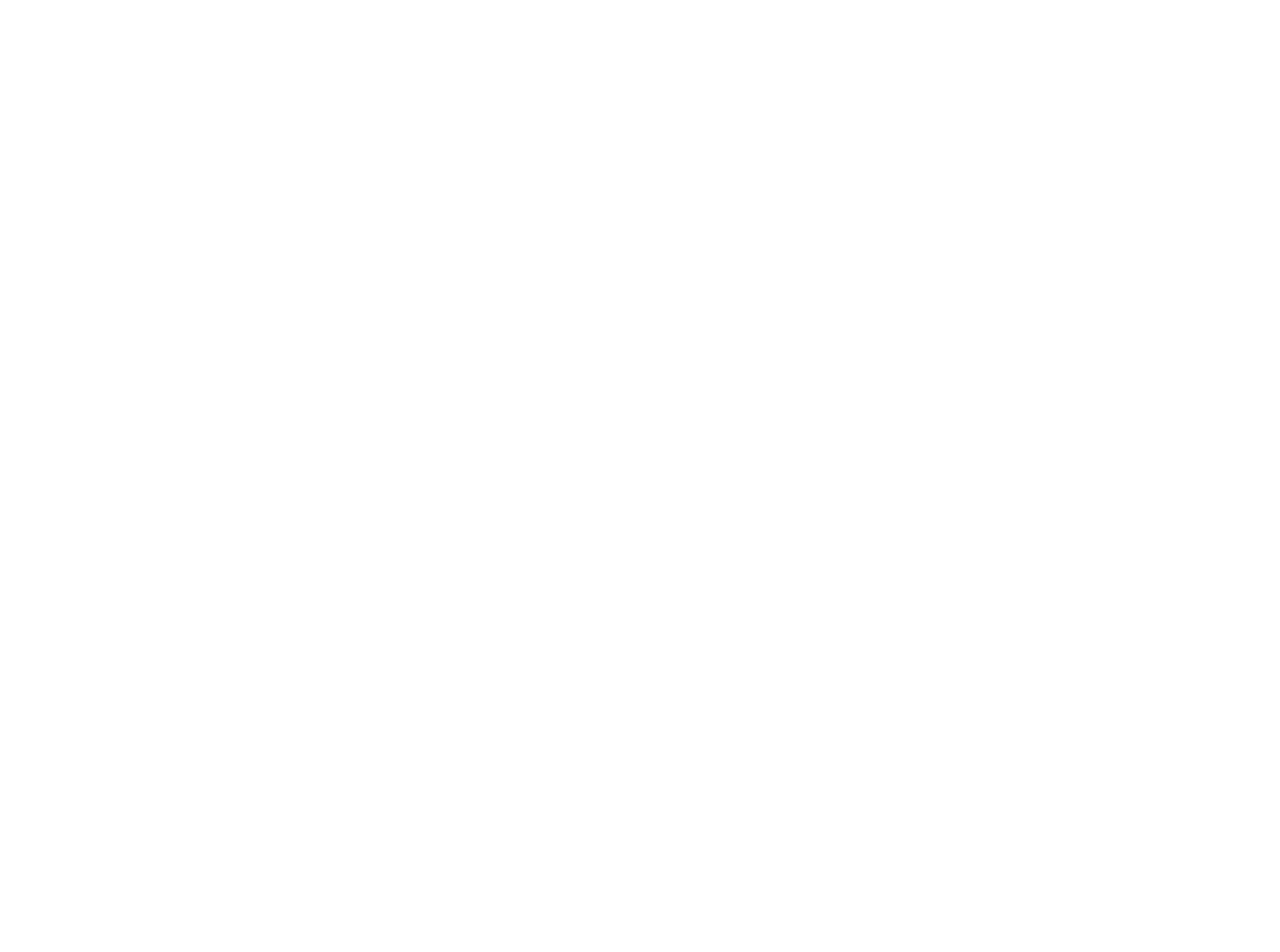
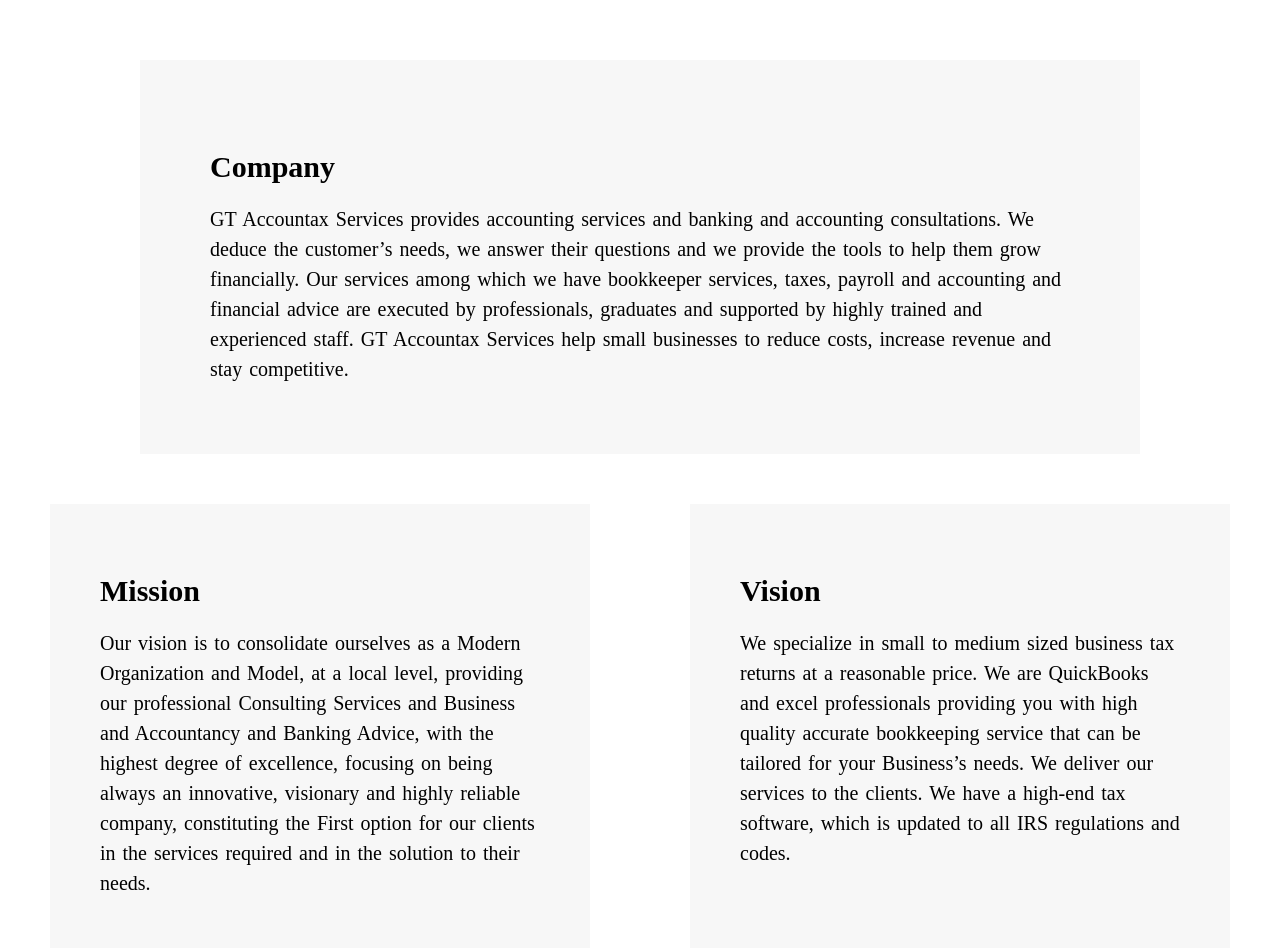
Before and after one commit to erodrigueztoimil/gt_accountax, a React (Create React App) app: page / in a window 1280 px wide. Shown: the part 920-1872 px from the top of the page. Before the commit the page ends 859 px from the top, so only its background shows below. Built offline with nearby package versions, Linux system fonts and the light colour scheme; a web font is replaced by a local one.

Commit message:
latest updates

```diff
--- a/src/javascript/components/About.js
+++ b/src/javascript/components/About.js
@@ -1,9 +1,39 @@
 import React from 'react';
+import '../../styles/stylesheets/About.css';
 
 function About() {
   return (
     <div className='about'>
-      <h3>about</h3>
+      <div className='company'>
+        <div className='content'>
+          <h3>Company</h3>
+          <p>
+            GT Accountax Services provides accounting services and banking and accounting consultations. We deduce the customer’s needs, we answer their questions and we provide the tools to help them grow financially. Our services among which we have bookkeeper services, taxes, payroll and accounting and financial advice are executed by professionals, graduates and supported by highly trained and experienced staff. GT Accountax Services help small businesses to reduce costs, increase revenue and stay competitive.
+          </p>
+        </div>
+      </div>
+      <div className='section'>
+        <div className='section-child'>
+          <h3>Mission</h3>
+          <p>Our vision is to consolidate ourselves as a Modern Organization and Model, at a local level, providing our professional Consulting Services and Business and Accountancy and Banking Advice, with the highest degree of excellence, focusing on being always an innovative, visionary and highly reliable company, constituting the First option for our clients in the services required and in the solution to their needs.</p>
+        </div>
+        <div className='section-child'>
+          <h3>Vision</h3>
+          <p>We specialize in small to medium sized business tax returns at a reasonable price. We are QuickBooks and excel professionals providing you with high quality accurate bookkeeping service that can be tailored for your Business’s needs. We deliver our services to the clients. We have a high-end tax software, which is updated to all IRS regulations and codes.</p>
+        </div>
+      </div>
+      <div className='founder'>
+        <div className='founder-image'></div>
+        <div className='founder-info'>
+          <div className='content'>
+            <h3>Grisell Toimil</h3>
+            <p>Founder</p>
+            <p>
+              Professional Finance and Accounting analyst with demonstrated expertise in taxes and management of general accounting functions which include cost accounting, budgeting, forecasting, accounts payable, accounts receivable, general ledger, financial reporting, fixed assets and inventory control, cash flow. An adaptable and energetic team player that enjoys a motivating and challenging working.
+            </p>
+          </div>
+        </div>
+      </div>
     </div>
   );
 }
--- /dev/null
+++ b/src/styles/sass/About.scss
@@ -0,0 +1,32 @@
+@import "index.scss";
+
+.about {
+  margin: 180px 0;
+
+  h3 {
+    padding: 20px 0;
+  }
+
+  .company, .section-child {
+    background: $light-bg;
+  }
+
+  .company {
+    max-width: 1000px;
+    margin: 50px auto;
+
+    .content {
+      padding: 70px;
+    }
+  }
+
+  .section {
+    display: flex;
+
+    .section-child {
+      width: 50%;
+      padding: 50px;
+      margin: 0 50px 40px;
+    }
+  }
+}
--- a/src/styles/sass/App.scss
+++ b/src/styles/sass/App.scss
@@ -1,4 +1,20 @@
+@import "./index";
+
 body {
   margin: 0;
 }
-.app {}
+.app {
+  h3 {
+    font-family: $title;
+    font-size: 30px;
+    margin: 0;
+  }
+
+  p {
+    margin: 0;
+    font-family: $text;
+    font-size: 20px;
+    line-height: 30px;
+    word-spacing: 2px;
+  }
+}
--- /dev/null
+++ b/src/styles/stylesheets/About.css
@@ -0,0 +1,27 @@
+@import url("https://fonts.googleapis.com/css?family=Lato|Roboto&display=swap");
+.about {
+  margin: 180px 0;
+}
+.about h3 {
+  padding: 20px 0;
+}
+.about .company, .about .section-child {
+  background: #F7F7F7;
+}
+.about .company {
+  max-width: 1000px;
+  margin: 50px auto;
+}
+.about .company .content {
+  padding: 70px;
+}
+.about .section {
+  display: flex;
+}
+.about .section .section-child {
+  width: 50%;
+  padding: 50px;
+  margin: 0 50px 40px;
+}
+
+/*# sourceMappingURL=About.css.map */
--- a/src/styles/stylesheets/App.css
+++ b/src/styles/stylesheets/App.css
@@ -1,5 +1,19 @@
+@import url("https://fonts.googleapis.com/css?family=Lato|Roboto&display=swap");
 body {
   margin: 0;
 }
 
+.app h3 {
+  font-family: "font-family: 'Lato', sans-serif";
+  font-size: 30px;
+  margin: 0;
+}
+.app p {
+  margin: 0;
+  font-family: "font-family: 'Roboto', sans-serif";
+  font-size: 20px;
+  line-height: 30px;
+  word-spacing: 2px;
+}
+
 /*# sourceMappingURL=App.css.map */
```
Also changed, not shown: src/styles/sass/index.scss (added, +8 -0 lines), 2 other files (tests, documents, lock files or other folders).
